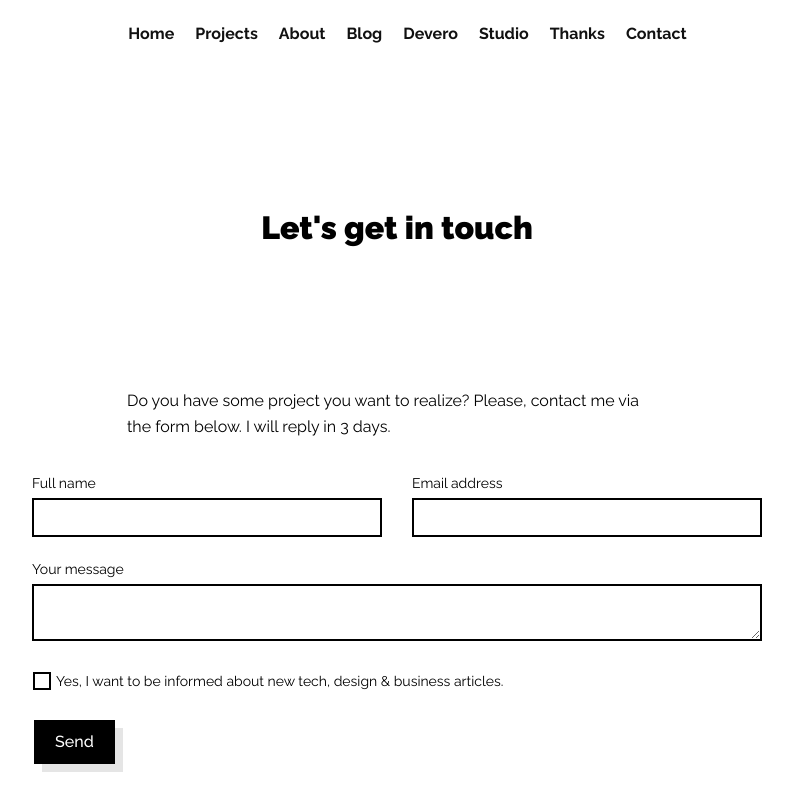
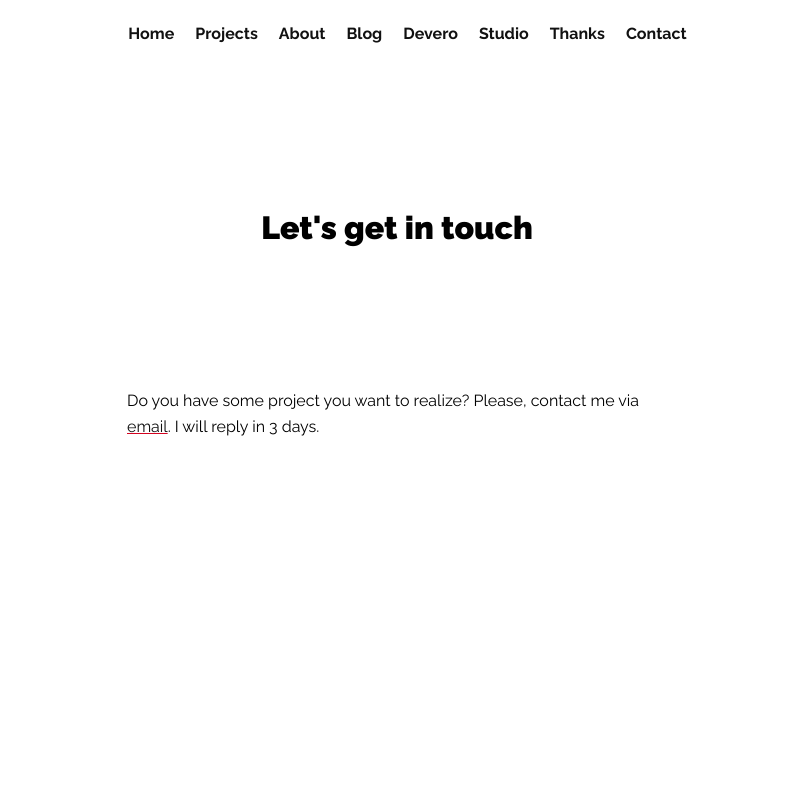
Before and after one commit to alexdevero/alex-devero-website-nextjs, a Next.js app: page /contact in a window 1280 px wide. Shown: the top 810 px of the page, without its empty margins (243-1036 px from the left). Built offline with nearby package versions, Linux system fonts and the light colour scheme; some icons are missing.

Commit message:
Temporarily replace contact form with link

```diff
--- a/pages/contact.jsx
+++ b/pages/contact.jsx
@@ -149,10 +149,13 @@ class Contact extends React.Component {
           <div className="container">
             <div className="row justify-content-center">
               <div className="col-md-10 col-lg-7 col-xl-6">
-                <p>Do you have some project you want to realize? Please, contact me via the form below. I will reply in 3 days. {/*You can also <a href="#">click here</a> to reveal QR code and scan it. It contains my contact information.*/}</p></div>
+                <p>Do you have some project you want to realize? Please, contact me via <a href="mailto:deveroalex@gmail.com">email</a>. I will reply in 3 days. {/*You can also <a href="#">click here</a> to reveal QR code and scan it. It contains my contact information.*/}</p>
+
+                <p style={{ display: 'none' }}>Do you have some project you want to realize? Please, contact me via the form below. I will reply in 3 days. {/*You can also <a href="#">click here</a> to reveal QR code and scan it. It contains my contact information.*/}</p>
+                </div>
             </div>
 
-            <div className="row justify-content-center">
+            {/* <div className="row justify-content-center">
               <div className="col-lg-8">
                 <form action="">
                   <div className="row">
@@ -200,7 +203,7 @@ class Contact extends React.Component {
                       render="explicit"
                       verifyCallback={this.onCaptchaVerify}
                     />
-                  </fieldset> */}
+                  </fieldset> * /}
 
                   {this.state.isFormSubmitted && (
                     <fieldset>
@@ -227,7 +230,7 @@ class Contact extends React.Component {
                   </fieldset>
                 </form>
               </div>
-            </div>
+            </div> */}
           </div>
         </Layout>
       </>
```
